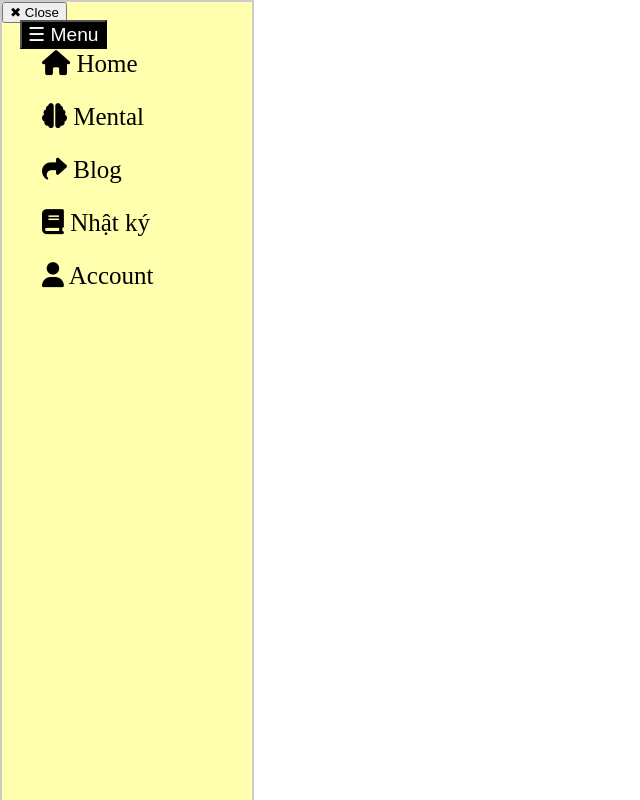
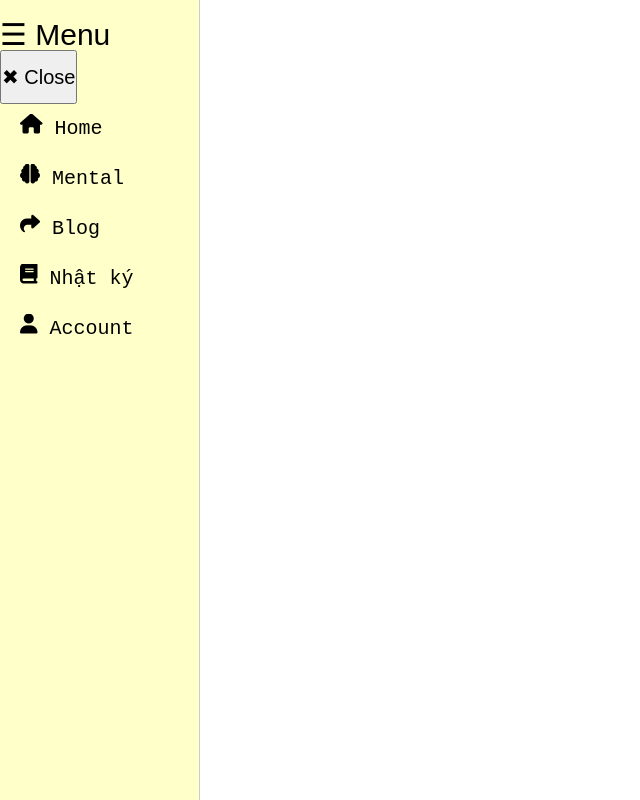
Before and after one commit to TienTHNcrne/Mental, a plain HTML site: page index.html in a window 1280 px wide. Shown: the whole page, without its empty margins (0-640 px from the left). Drawn offline with Linux system fonts and the light colour scheme.

Commit message:
src up
Signed-off-by: TienTHNcrne <tienguyen3541@gmail.com>

```diff
--- a/des.css
+++ b/des.css
@@ -1,43 +1,53 @@
 body{
     margin: 0;
     background-color: white;
+    font-family: monospace;
 }
-a{
+*{
+    position: relative;
+    top: 0;
+    left: 0;
+    margin: 0;
+    padding: 0;
+    font-size: 20px;
+    box-sizing: border-box;
+    list-style: none;
+    line-height: 50px;
     text-decoration: none;
-    font-size: 25px;
+    overflow: hidden;
     color: black;
 
-}
-li{
-    list-style-type: none ;
-    line-height: 50px;
 }
 .sidebar{
     position: fixed;
     top: 0;
-    background-color: rgb(255, 255, 173);
+    left: 0;
+    padding-top: 50px;
     height: 100vh;
-    width: 250px;
-    border: 2px solid #ccc;
-    transition: width 0.75s;
-    overflow-x: hidden;
+    width: 200px;
+    border-right: 1px solid #ccc;
+    background-color: rgb(255, 255, 201);
+    transition: 0.5s;
+}
+
+
+#openside  {
+    margin-top: 10px;
+    transition: margin-left 0.75s ease;
+    font-size: 30px;
+    color: black;
+    background: none;
+    border: none;
+    z-index: 999;
 
 }
-
-.openbar {
-    position: fixed;
-    top: 20px;
-    left: 20px;
-    z-index: 999;
+/*li */
+li{
+    list-style: none;
+    line-height: 50px;
+    padding-left: 20px;
+    cursor: pointer;
 }
-
-#openside  {
-    transition: margin-left 0.75s ease;
-    font-size: larger;
-    color: white;
-    background-color: black;
-}
-
 li:hover{
     background-color: #ffd966;
     border-radius: 10px;
@@ -46,10 +56,10 @@ li:hover{
 
 }
 li ul {
+    text-align: left;
     display: none;
-    margin-left: 20px;
-    padding-left: 10px;
     border-left: 2px solid #ccc;
+
 }
 li:hover>ul{
     display: block;
```
